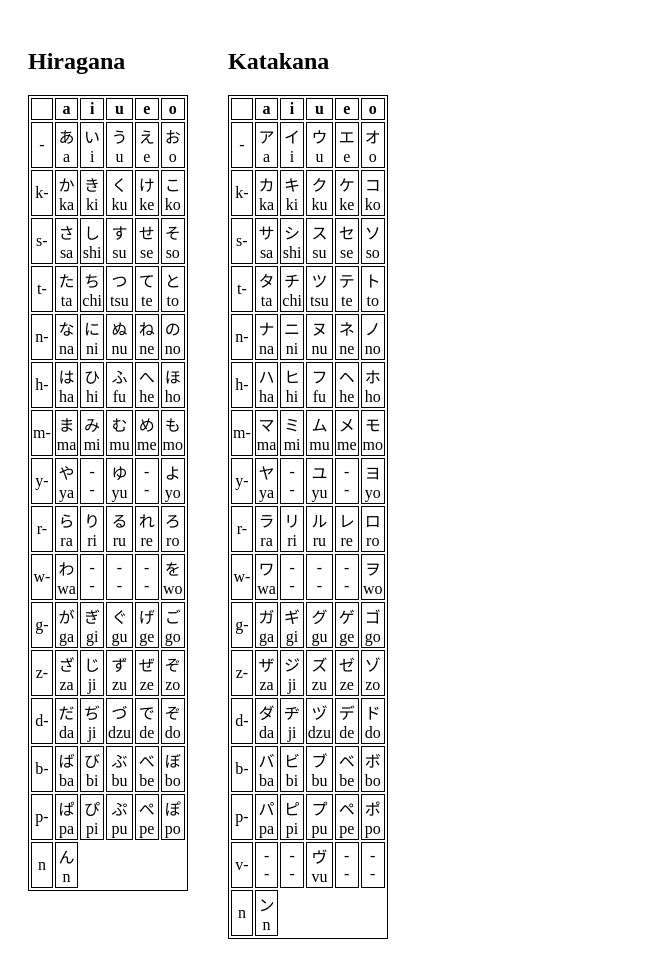
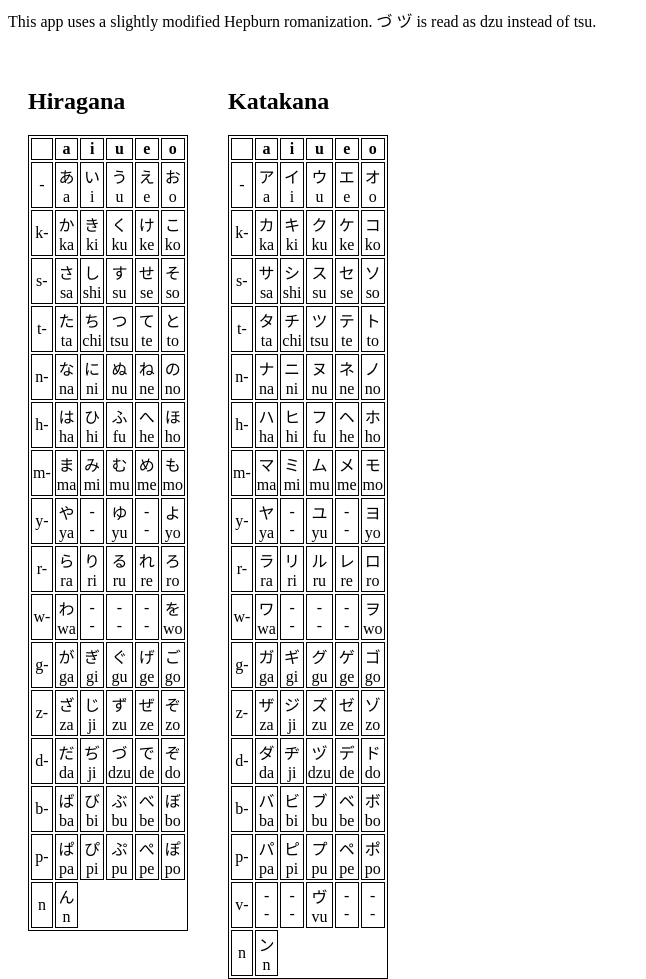
Before and after one commit to cutie100lin/cutie100lin.github.io, a plain HTML site: page kanagrinder_chart.html in a window 1280 px wide. Shown: the whole page, without its empty margins (0-646 px from the left). Drawn offline with Linux system fonts and the light colour scheme.

Commit message:
add comment

```diff
--- a/kanagrinder_chart.html
+++ b/kanagrinder_chart.html
@@ -15,6 +15,9 @@ div {
 </style>
 </head>
 <body>
+<p>
+This app uses a slightly modified Hepburn romanization. づ ヅ is read as dzu instead of tsu.
+</p>
 <div>
 <h2>Hiragana</h2>
 <table class="table" id="hiragana">
```
